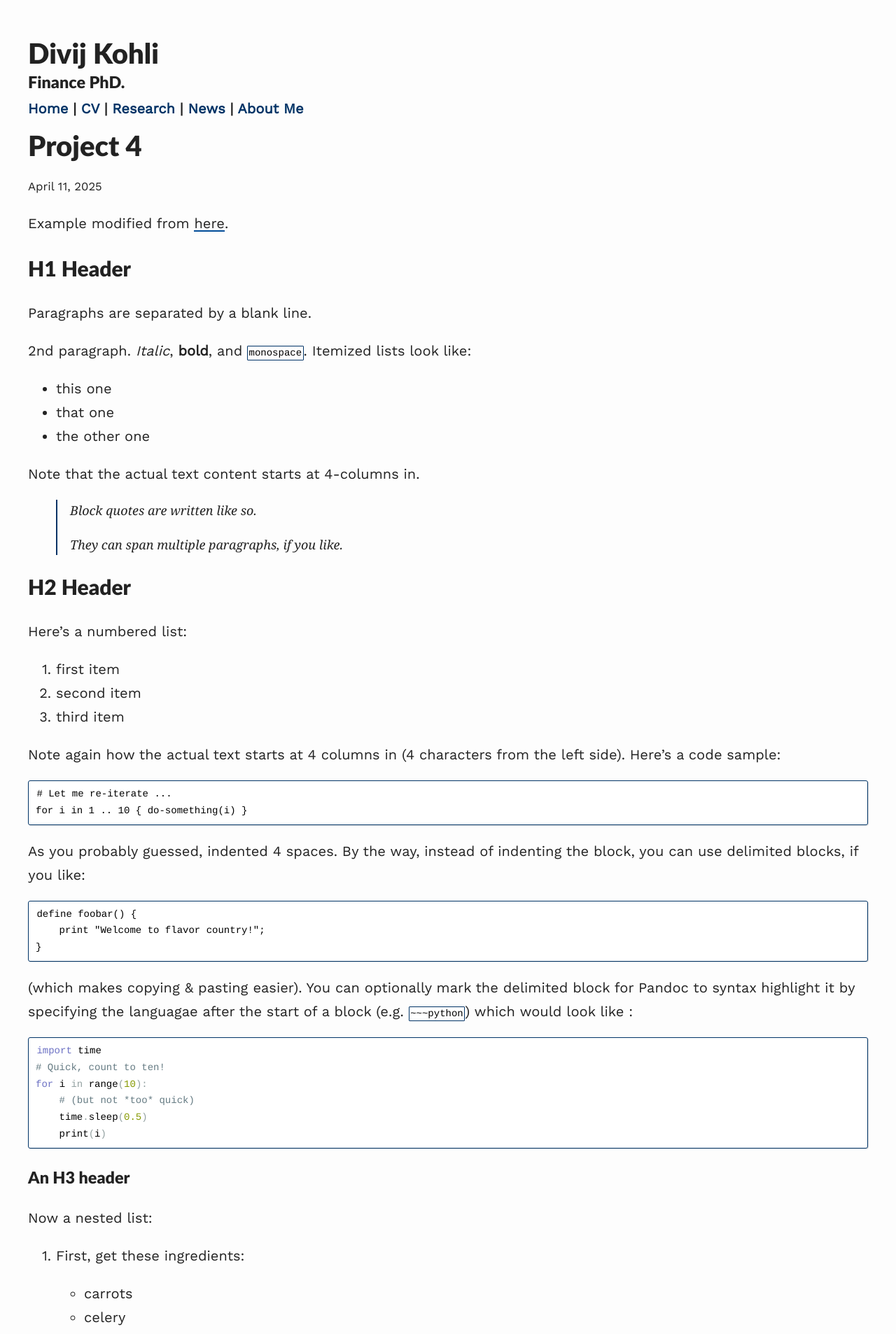
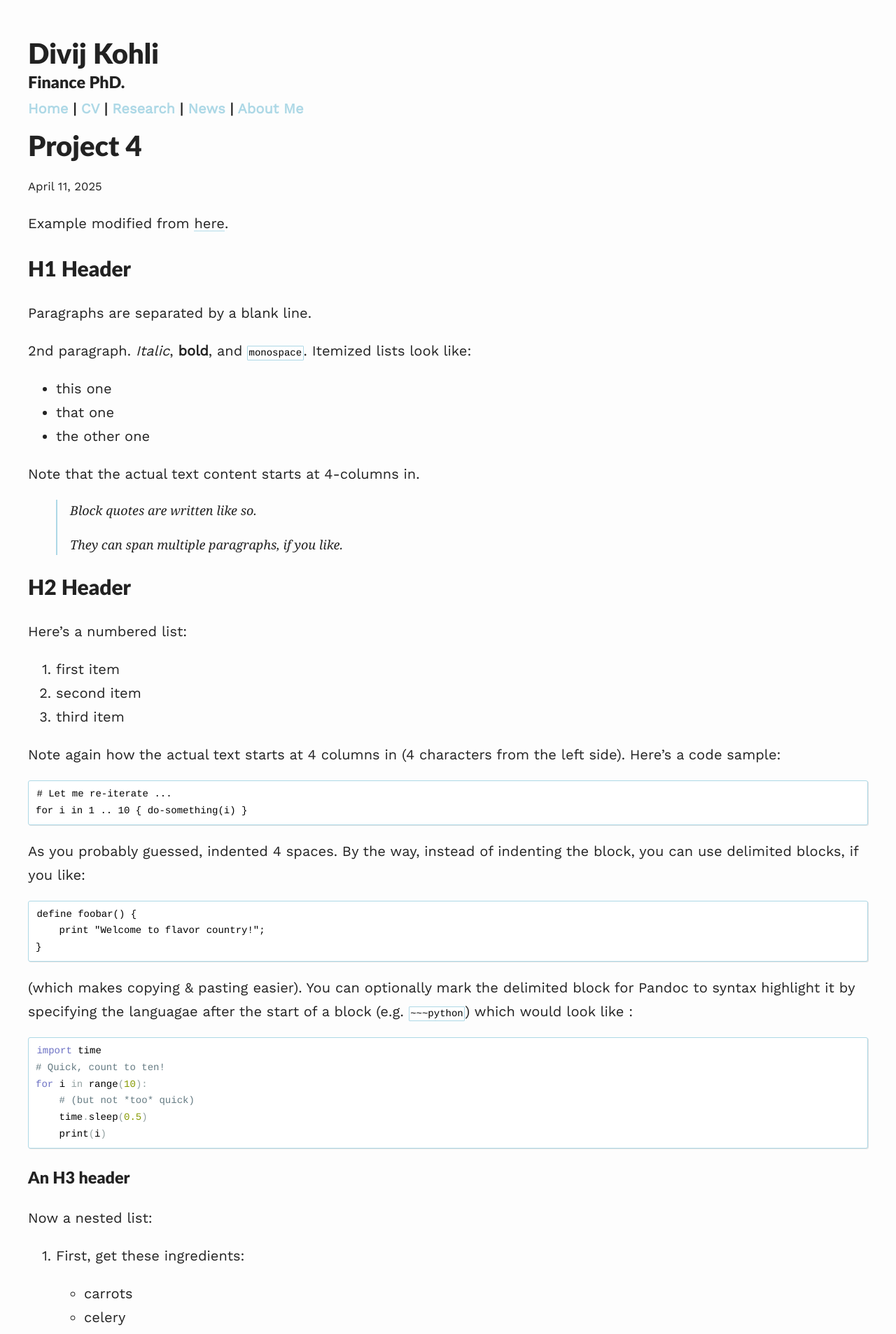
Before and after one commit to divijkohli/divijkohli.github.io, a Jekyll site: the page built from _projects/project4.md, in a window 1280 px wide. Shown: the top 1906 px of the page at 70% size. Built offline with Jekyll 4.4.1, drawn with Linux system fonts in a browser that asks for light colours; nearby versions of some CDN libraries; formulas are drawn with MathJax 3.

Commit message:
Update variables.scss

```diff
--- a/assets/css/_sass/variables.scss
+++ b/assets/css/_sass/variables.scss
@@ -8,7 +8,7 @@ $spacing-unit:     30px;
 $light-gray: gray;
 $text-color:        #222222;
 $background-color: #fdfdfd;
-$brand-color:      #003366;
+$brand-color:      #ADD8E6;
 $projectbox-text:  #222222;
 
 // Color scheme for light
```
